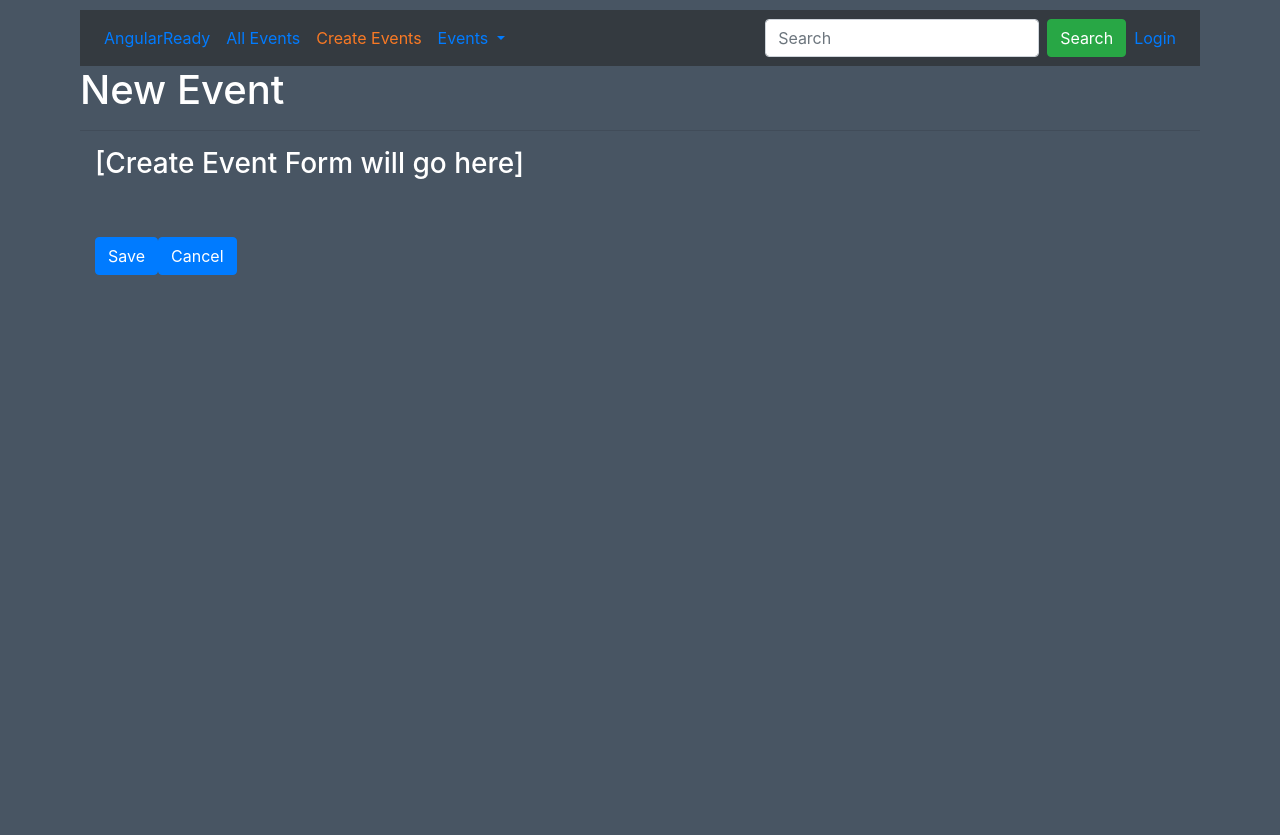
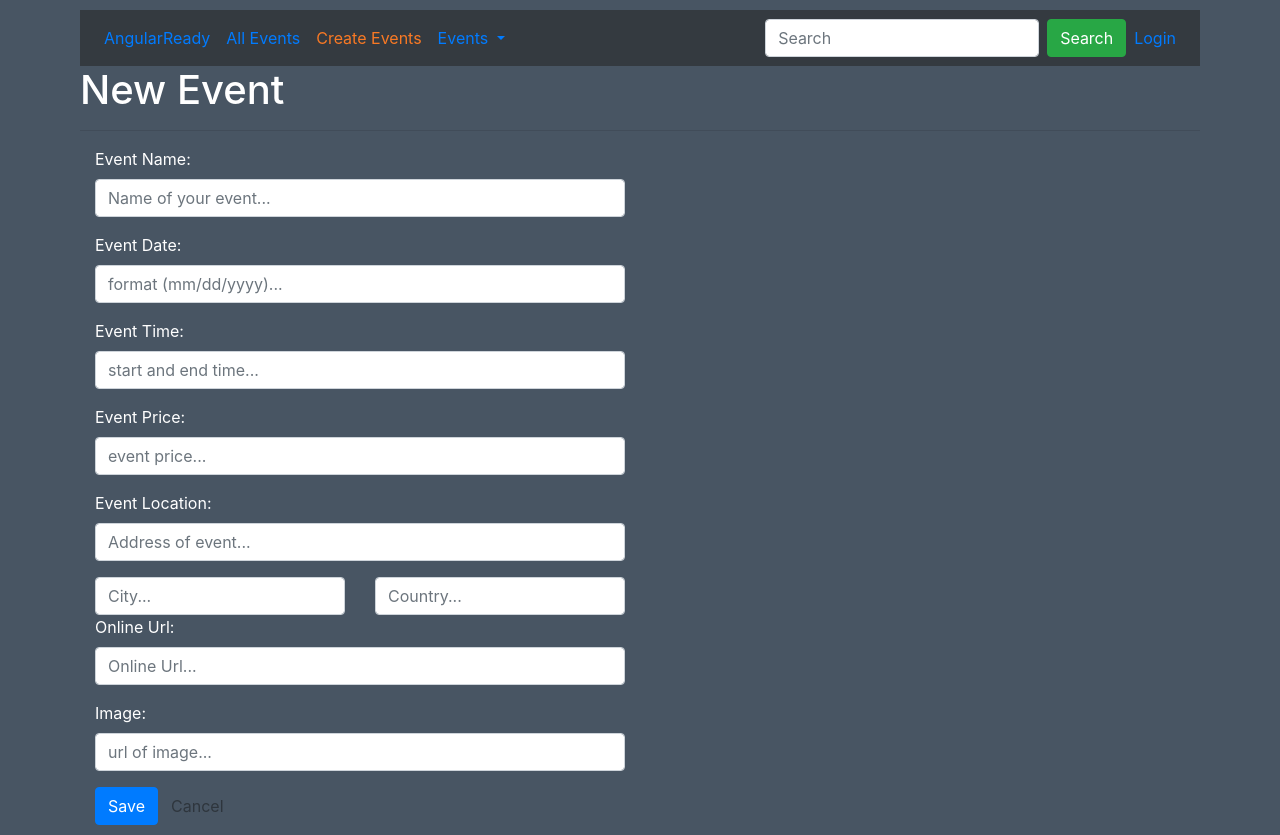
Before and after one commit to kontacthimanshu/angular-fundamentals, an Angular app in the folder event-hub/: page /events/new in a window 1280 px wide. Before the commit the page ends 800 px from the top, so only its background shows below. Built offline with nearby package versions, Linux system fonts and the light colour scheme.

Commit message:
create event form completed

```diff
--- a/event-hub/src/app/app.module.ts
+++ b/event-hub/src/app/app.module.ts
@@ -14,6 +14,7 @@ import { Error404Component } from './errors/404.component';
 import { EventRouteActivatorService } from './events/event-route-activator.service';
 import { EventsListResolverService } from './events/events-list-resolver.service';
 import { AuthService } from './user/auth.service';
+import { FormsModule } from '@angular/forms';
 
 @NgModule({
   declarations: [
@@ -27,6 +28,7 @@ import { AuthService } from './user/auth.service';
   ],
   imports: [
     BrowserModule,
+    FormsModule,
     AppRoutingModule
   ],
   providers: [
--- /dev/null
+++ b/event-hub/src/app/events/create-event.component.html
@@ -0,0 +1,73 @@
+<h1>New Event</h1>
+<hr>
+<div class="col-md-6">
+    <form #newEventForm="ngForm" (ngSubmit)="saveEvent(newEventForm.value)" autocomplete="off" novalidate>
+        <div class="form-group"
+            [ngClass]="{'error': newEventForm.controls.name?.invalid && newEventForm.controls.name?.touched}">
+            <label for="eventName">Event Name:</label>
+            <em *ngIf="newEventForm.controls.name?.invalid && (newEventForm.controls.name?.touched)">Required</em>
+            <input (ngModel)="newEvent.name" name="name" required id="name" type="text" class="form-control"
+                placeholder="Name of your event..." />
+        </div>
+        <div class="form-group"
+            [ngClass]="{'error': newEventForm.controls.date?.invalid && newEventForm.controls.date?.touched}">
+            <label for="eventDate">Event Date:</label>
+            <em *ngIf="newEventForm.controls.date?.invalid && (newEventForm.controls.date?.touched)">Required</em>
+            <input (ngModel)="newEvent.date" name="date" required id="eventDate" type="text" class="form-control"
+                placeholder="format (mm/dd/yyyy)..." />
+        </div>
+        <div class="form-group"
+            [ngClass]="{'error': newEventForm.controls.time?.invalid && newEventForm.controls.time?.touched}">
+            <label for="eventTime">Event Time:</label>
+            <em *ngIf="newEventForm.controls.time?.invalid && (newEventForm.controls.time?.touched)">Required</em>
+            <input (ngModel)="newEvent.time" name="time" required id="eventTime" type="text" class="form-control"
+                placeholder="start and end time..." />
+        </div>
+        <div class="form-group"
+            [ngClass]="{'error': newEventForm.controls.price?.invalid && newEventForm.controls.price?.touched}">
+            <label for="eventPrice">Event Price:</label>
+            <em *ngIf="newEventForm.controls.price?.invalid && (newEventForm.controls.price?.touched)">Required</em>
+            <input (ngModel)="newEvent.price" name="price" required id="eventPrice" type="text" type="number"
+                class="form-control" placeholder="event price..." />
+        </div>
+        <div ngModelGroup="location">
+            <div class="form-group">
+                <label for="address">Event Location:</label>
+                <input (ngModel)="newEvent.location.address" name="address" id="address" type="text"
+                    class="form-control" placeholder="Address of event..." />
+            </div>
+            <div class="row">
+                <div class="col-md-6">
+                    <input (ngModel)="newEvent.location.city" name="city" id="city" type="text" class="form-control"
+                        placeholder="City..." />
+                </div>
+                <div class="col-md-6">
+                    <input (ngModel)="newEvent.location.country" name="country" id="country" type="text"
+                        class="form-control" placeholder="Country..." />
+                </div>
+            </div>
+        </div>
+        <div class="form-group">
+            <label for="onlineUrl">Online Url:</label>
+            <input (ngModel)="newEvent.onlineUrl" name="onlineUrl" id="onlineUrl" type="text" class="form-control"
+                placeholder="Online Url..." />
+        </div>
+        <div class="form-group"
+            [ngClass]="{'error': newEventForm.controls.imageUrl?.invalid && newEventForm.controls.imageUrl?.touched}">
+            <label for="imageUrl">Image:</label>
+            <em
+                *ngIf="newEventForm.controls.imageUrl?.invalid && newEventForm.controls.imageUrl?.touched && newEventForm.controls.imageUrl?.errors.required">Required</em>
+            <em
+                *ngIf="newEventForm.controls.imageUrl?.invalid && newEventForm.controls.imageUrl?.touched  && newEventForm.controls.imageUrl?.errors.pattern">Must
+                be a png or jpg url</em>
+            <input (ngModel)="newEvent.imageUrl" name="imageUrl" required pattern=".*\/.*.(png|jpg)" id="imageUrl"
+                type="text" class="form-control" placeholder="url of image..." />
+            <img [src]="newEventForm.controls.imageUrl.value" *ngIf="newEventForm.controls
+            .imageUrl?.valid"/>
+        </div>
+
+        <button type="submit" class="btn btn-primary">Save</button>
+        <button type="button" [disabled]="newEventForm.invalid" class="btn btn-default"
+            (click)="cancel()">Cancel</button>
+    </form>
+</div>
--- a/event-hub/src/app/events/create-event.component.ts
+++ b/event-hub/src/app/events/create-event.component.ts
@@ -1,23 +1,21 @@
 import { Component } from '@angular/core';
 import { Router } from '@angular/router';
+import { IEvent } from './shared/event.model';
+import { EventService } from './shared/event.service';
 
 @Component({
-    template:`
-    <h1>New Event</h1>
-    <hr>
-    <div class="col-md-6">
-        <h3>[Create Event Form will go here]</h3>
-        <br/>
-        <br/>
-        <button type="submit" class="btn btn-primary">Save</button>
-        <button type="button" class="btn btn-primary" (click)="cancel()">Cancel</button>
-    </div>
-    `
+    templateUrl:'./create-event.component.html',
+    styles:[`
+    em {float:right; color:#E05C65; padding-left:10px}
+    .error input { background-color:#E3C3C5; }
+    .error ::ms-input-placeholder {color: #999;}
+    `]
 })
 export class CreateEventComponent
 {
     isDirty:boolean = true;
-    constructor(private router:Router)
+    newEvent:IEvent;
+    constructor(private router:Router, private eventService:EventService)
     {
 
     }
@@ -27,4 +25,10 @@ export class CreateEventComponent
         this.router.navigate(['/events']);
     }
 
+    saveEvent(formValues)
+    {
+        this.eventService.saveEvent(formValues);
+        this.router.navigate(['/events']);
+    }
+
 }
--- a/event-hub/src/app/events/shared/event.service.ts
+++ b/event-hub/src/app/events/shared/event.service.ts
@@ -18,6 +18,13 @@ export class EventService
     getEvent(id:number) : IEvent
     {
       return events.find(event=>event.id === id);
+    }
+
+    saveEvent(event:IEvent)
+    {
+      event.id = 999;
+      event.sessions = [];
+      events.push(event);
     }
 }
 
--- a/event-hub/src/app/user/profile.component.html
+++ b/event-hub/src/app/user/profile.component.html
@@ -5,7 +5,10 @@
       <form [formGroup]="profileForm" (ngSubmit)="saveProfile(profileForm.value)" autocomplete="off" novalidate>
         <div class="form-group" [ngClass]="{'error': profileForm.controls.firstName.invalid && profileForm.controls.firstName.touched}">
           <label for="firstName">First Name:</label>
-          <em *ngIf="profileForm.controls.firstName.invalid && profileForm.controls.firstName.touched">Required</em>
+          <em *ngIf="profileForm.controls.firstName.invalid && profileForm.controls.firstName.touched && profileForm.controls.firstName.errors.required">Required</em>
+          <em *ngIf="profileForm.controls.firstName.invalid &&
+                    profileForm.controls.firstName.touched &&
+                    profileForm.controls.firstName.errors.pattern">Must start with letter</em>
           <input id="firstName" formControlName="firstName" type="text" class="form-control" placeholder="First Name..." />
         </div>
         <div class="form-group" [ngClass]="{'error': profileForm.controls.lastName.invalid && profileForm.controls.lastName.touched}">
--- a/event-hub/src/app/user/profile.component.ts
+++ b/event-hub/src/app/user/profile.component.ts
@@ -22,7 +22,7 @@ export class ProfileComponent implements OnInit {
 
     ngOnInit()
     {
-        let firstName = new FormControl(this.authService.currentUser.firstName, Validators.required);
+        let firstName = new FormControl(this.authService.currentUser.firstName, [Validators.required, Validators.pattern('[a-zA-Z].*')]);
         let lastName = new FormControl(this.authService.currentUser.lastName, Validators.required);
         this.profileForm = new FormGroup({
             firstName: firstName,
```
Also changed, not shown: 2 other files (tests, documents, lock files or other folders).
